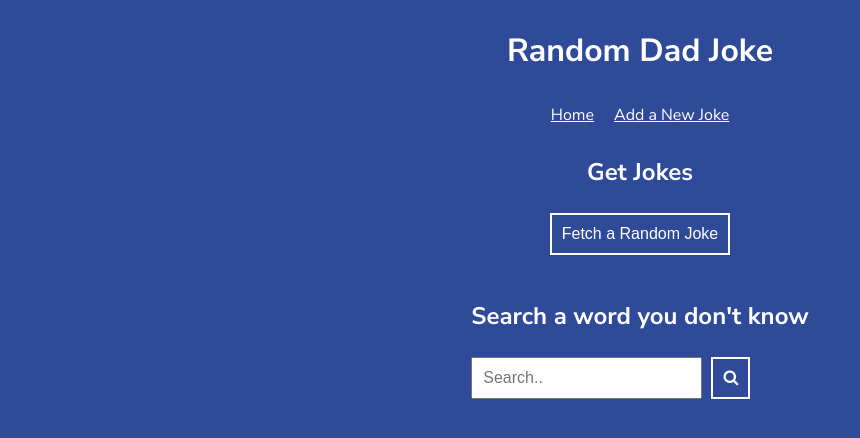
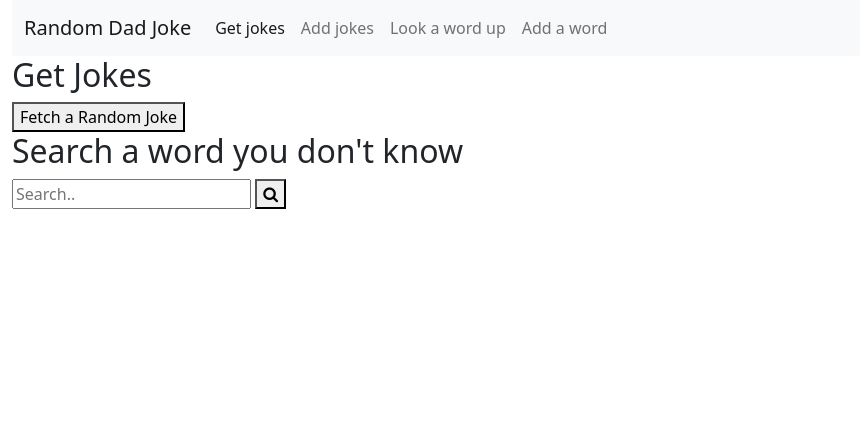
Before and after one commit to OlgaGabbert/redi-final-project, a plain HTML site: page index.html in a window 1280 px wide. Shown: the whole page, without its empty margins (0-860 px from the left). Drawn offline with nearby package versions, Linux system fonts and the light colour scheme.

Commit message:
add bootstrap and navbar

```diff
--- a/index.html
+++ b/index.html
@@ -3,18 +3,41 @@
 <html lang="en">
 
 <head>
-    <title>Random Dad joke</title>
+    <title>Random Dad Joke</title>
     <link href="https://fonts.googleapis.com/css?family=Nunito+Sans:400,400i,700&display=swap" rel="stylesheet">
-    <link rel="stylesheet" href="styles.css">
     <link rel="icon" type="image/x-icon" href="favicon.ico">
     <link rel="stylesheet" href="https://cdnjs.cloudflare.com/ajax/libs/font-awesome/4.7.0/css/font-awesome.min.css">
+    <meta name="viewport" content="width=device-width, initial-scale=1">
+    <link href="https://cdn.jsdelivr.net/npm/bootstrap@5.2.3/dist/css/bootstrap.min.css" rel="stylesheet">
+    <script src="https://cdn.jsdelivr.net/npm/bootstrap@5.2.3/dist/js/bootstrap.bundle.min.js"></script>
+    <link rel="stylesheet" href="styles.css">
 </head>
 
 <body>
-    <h1>Random Dad Joke</h1>
-    <nav>
-        <a href="index.html">Home</a>
-        <a href="add-joke.html">Add a New Joke</a>
+    <div class='container-fluid'>
+        <nav class="navbar navbar-expand-lg bg-light">
+            <div class="container-fluid">
+              <a class="navbar-brand" href="#">Random Dad Joke</a>
+              <button class="navbar-toggler" type="button" data-bs-toggle="collapse" data-bs-target="#navbarNav" aria-controls="navbarNav" aria-expanded="false" aria-label="Toggle navigation">
+                <span class="navbar-toggler-icon"></span>
+              </button>
+              <div class="collapse navbar-collapse" id="navbarNav">
+                <ul class="navbar-nav">
+                  <li class="nav-item">
+                    <a class="nav-link active" aria-current="page" href="#">Get jokes</a>
+                  </li>
+                  <li class="nav-item">
+                    <a class="nav-link" href="#">Add jokes</a>
+                  </li>
+                  <li class="nav-item">
+                    <a class="nav-link" href="#">Look a word up</a>
+                  </li>
+                  <li class="nav-item">
+                    <a class="nav-link" href='#'>Add a word</a>
+                  </li>
+                </ul>
+              </div>
+            </div>
           </nav>
         <h2>Get Jokes</h2>
         <div class="request-buttons">
@@ -44,6 +67,7 @@
         <div id='saved-meaning'>
 
         </div>
+    </div>
 
     <script src="main.js"></script>
 </body>
--- a/styles.css
+++ b/styles.css
@@ -1,4 +1,4 @@
-body {
+/* body {
     background-color: #2e4a99;
     color: #fff;
     display: flex;
@@ -64,4 +64,4 @@ body {
 
   .joke-text {
     font-style: italic;
-  }
+  } */
```
Lines whose indentation alone changed are shown as unchanged.
